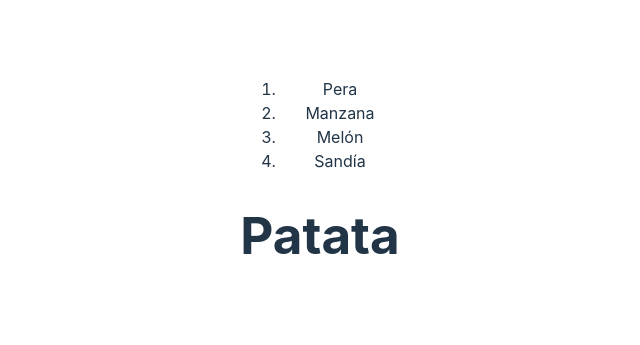
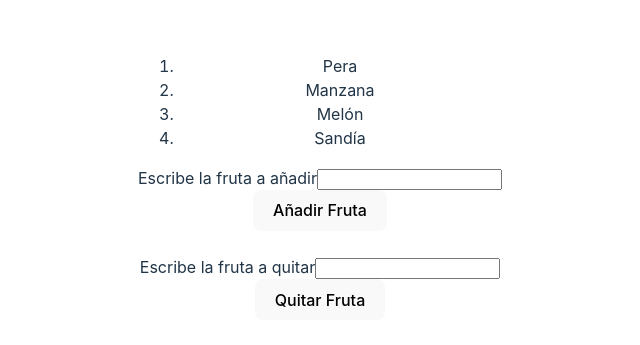
Before and after one commit to PatricioTristante/cosasEntornoCliente, a React (Vite) app: page / in a window 1280 px wide. Shown: the part 221-566 px from the top of the page, without its empty margins (320-960 px from the left). Built offline with nearby package versions, Linux system fonts and the light colour scheme.

Commit message:
Ejercicio Hecho

```diff
--- a/src/App.jsx
+++ b/src/App.jsx
@@ -14,6 +14,23 @@ function App() {
     return <Fruta key={listaFrutas.indexOf(fruta)} nombre={fruta}></Fruta>;
   }
 
+  function añadirFruta(fruta) {
+
+      console.log("Fruta añadida: " + fruta);
+
+      setListaFrutas([...listaFrutas, fruta]);
+
+  }
+
+  function quitarFruta(fruta) {
+      const LISTATEMPORAL = listaFrutas.filter(frutas => fruta != frutas);
+
+      console.log("Fruta quitada: " + fruta);
+
+      setListaFrutas(LISTATEMPORAL);
+
+  }
+
 
   return (
     <div>
@@ -23,7 +40,7 @@ function App() {
         </ol>
       </div>
       <div>
-        <FrutaForm></FrutaForm>
+        <FrutaForm añadirFruta={añadirFruta} quitarFruta={quitarFruta}></FrutaForm>
       </div>
     </div>
   )
--- a/src/componentes/frutaForm.jsx
+++ b/src/componentes/frutaForm.jsx
@@ -1,6 +1,68 @@
+import { useState } from "react";
+
 function FrutaForm(props) {
+
+    const FRUTAINICIAL= "";
+
+
+    const NUEVAFRUTA  = "nuevaFruta";
+    const QUITARFRUTA = "quitarFruta";
+
+    const [nuevaFruta, setnuevaFruta] = useState(FRUTAINICIAL);
+    const [quitarFruta, setQuitarFruta] = useState(FRUTAINICIAL);
+
+
+    function asignarFruta(event){
+
+        switch(event.target.id) {
+
+            case NUEVAFRUTA: setnuevaFruta(event.target.value);
+                         break;
+
+            case QUITARFRUTA: setQuitarFruta(event.target.value);
+                         break;
+            default: break;
+        }
+    }
+
+    function formCrearFruta(event) {
+
+        event.preventDefault();
+
+        props.añadirFruta(nuevaFruta);
+
+        setnuevaFruta(FRUTAINICIAL);
+
+        setQuitarFruta(FRUTAINICIAL);
+    }
+
+    function formQuitarFruta(event) {
+
+        event.preventDefault();
+
+        props.quitarFruta(quitarFruta);
+
+        setnuevaFruta(FRUTAINICIAL);
+
+        setQuitarFruta(FRUTAINICIAL);
+
+    }
+
+
     return(
-        <h1>Patata</h1>
+        <div>
+            <form id="formularioAñadir" onSubmit={formCrearFruta}>
+                    <label>Escribe la fruta a añadir</label>
+                    <input id={NUEVAFRUTA} type="text" onChange={asignarFruta} value={nuevaFruta}></input><br></br>
+                    <button>Añadir Fruta</button>
+            </form>
+            <br />
+            <form id="formularioQuitar" onSubmit={formQuitarFruta}>
+                    <label>Escribe la fruta a quitar</label>
+                    <input id={QUITARFRUTA} type="text" onChange={asignarFruta} value={quitarFruta}></input><br></br>
+                    <button>Quitar Fruta</button>
+            </form>
+        </div>
     )
 }
 
```
